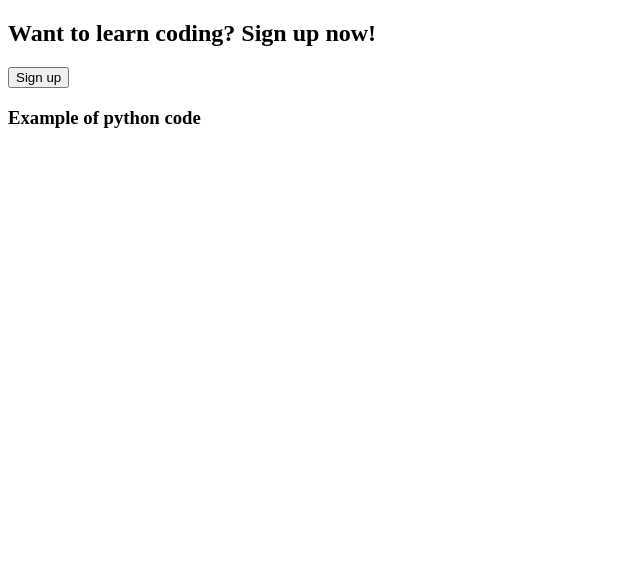
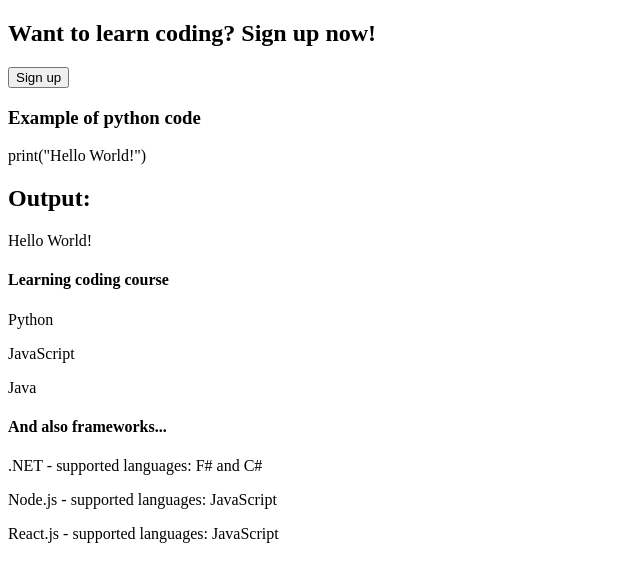
Before and after one commit to kkk-git-github/hello-world, a plain HTML site: page index.html in a window 1280 px wide. Shown: the whole page, without its empty margins (0-640 px from the left). Drawn offline with Linux system fonts and the light colour scheme.

Commit message:
Update index.html
To have better version of it

```diff
--- a/index.html
+++ b/index.html
@@ -7,4 +7,37 @@
   <h2 class="ad">Want to learn coding? Sign up now!</h2>
   <button> Sign up</button>
   <h3> Example of python code</h3>
+  <div>
+    <p class="code1py">print("Hello World!")</p>
+  </div>
+  <h2> Output: </h2>
+  <div>
+    <p>Hello World!</p>
+  </div>
+  <div class="course">
+    <h4> Learning coding course</h4>
+    <div class="subcourse">
+      <p class="course-name1">
+        Python
+      </p>
+      <p class="course-name2">
+        JavaScript
+      </p>
+      <p class="course-name3">
+        Java
+      </p>
+    </div>
+    <h4> And also frameworks...</h4>
+    <div class="subframework">
+      <p class="framework1">
+        .NET - supported languages: F# and C#
+      </p>
+      <p class="framework2">
+        Node.js - supported languages: JavaScript
+      </p>
+      <p class="framework3">
+        React.js - supported languages: JavaScript
+      </p>
+    </div>
+  </div>
 </body>
```
